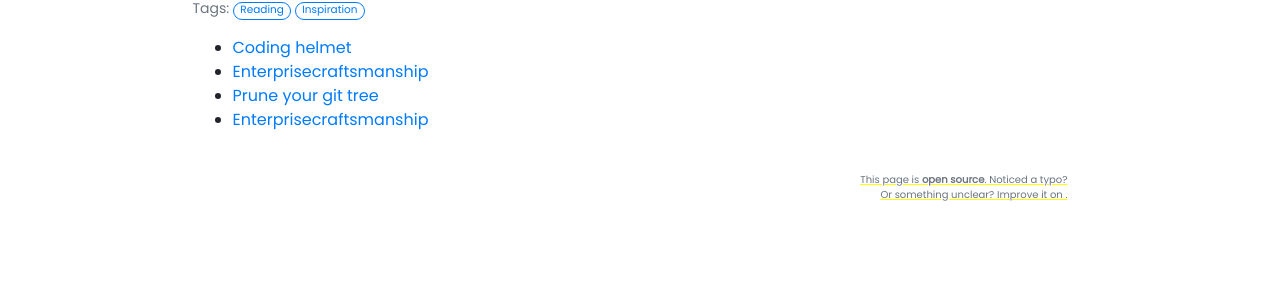
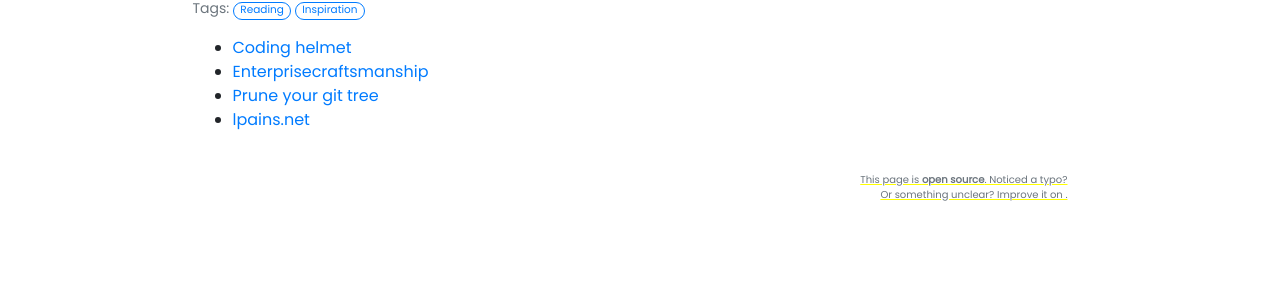
Before and after one commit to tinduong/tinduong.github.io, a Jekyll site: the page built from _posts/2019-11-8-Inpirational-Content.md, in a window 1280 px wide. Shown: the part 227-529 px from the top of the page. Built offline with Jekyll 4.4.1, drawn with Linux system fonts in a browser that asks for light colours; nearby versions of some CDN libraries; our own code applies the rules of GitHub Pages for plain Markdown files.

Commit message:
Update 2019-11-8-Inpirational-Content.md

```diff
--- a/_posts/2019-11-8-Inpirational-Content.md
+++ b/_posts/2019-11-8-Inpirational-Content.md
@@ -7,7 +7,7 @@
 ---
 
 
-* [Coding helmet](http://codinghelmet.com/articles)
-* [Enterprisecraftsmanship](https://enterprisecraftsmanship.com/)
-* [Prune your git tree](http://www.fizerkhan.com/blog/posts/Clean-up-your-local-branches-after-merge-and-delete-in-GitHub.html)
-* [Enterprisecraftsmanship](https://enterprisecraftsmanship.com/)
+* [Coding helmet](http://codinghelmet.com/articles){:target="_blank"}
+* [Enterprisecraftsmanship](https://enterprisecraftsmanship.com/){:target="_blank"}
+* [Prune your git tree](http://www.fizerkhan.com/blog/posts/Clean-up-your-local-branches-after-merge-and-delete-in-GitHub.html){:target="_blank"}
+* [lpains.net](http://lpains.net/){:target="_blank"}
```
